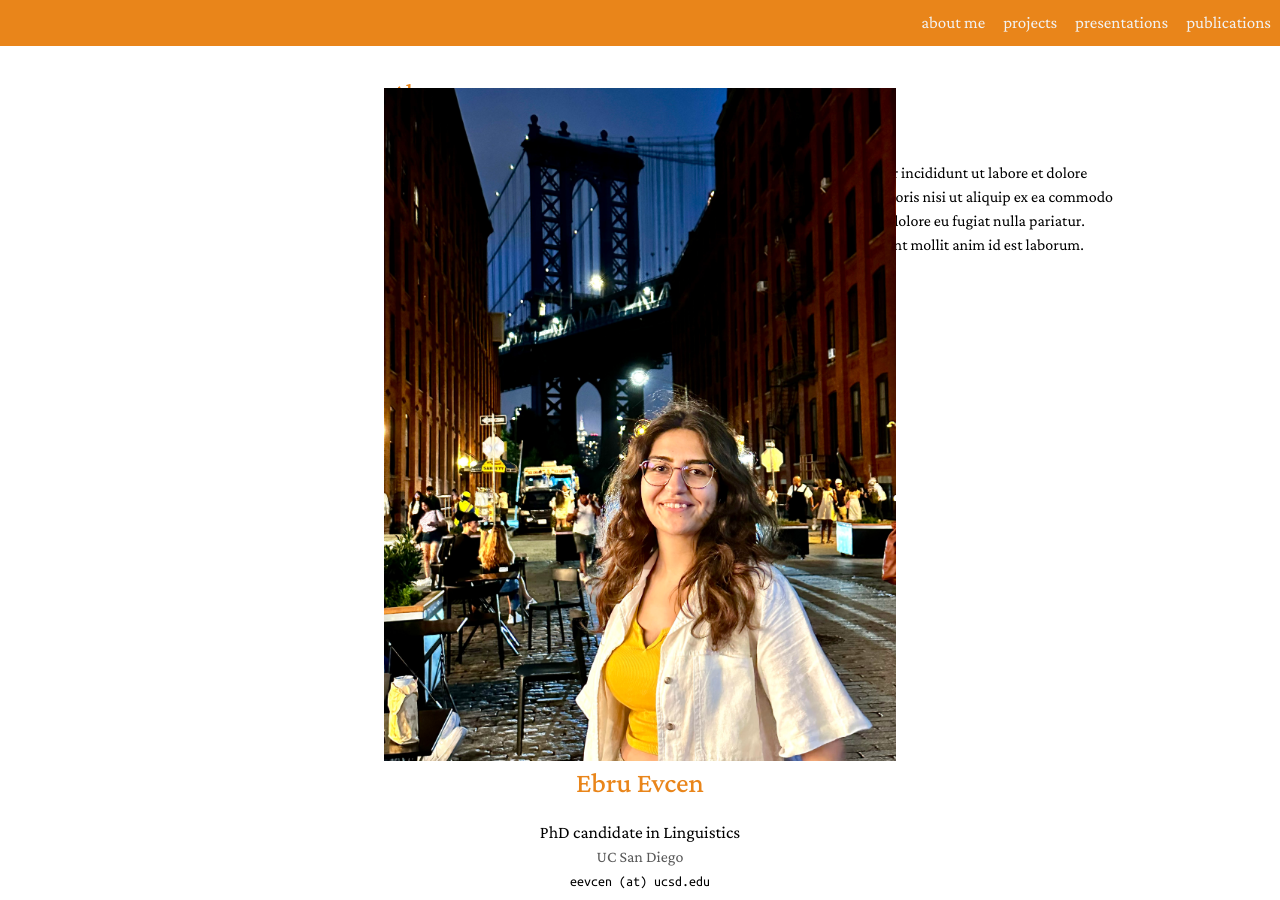
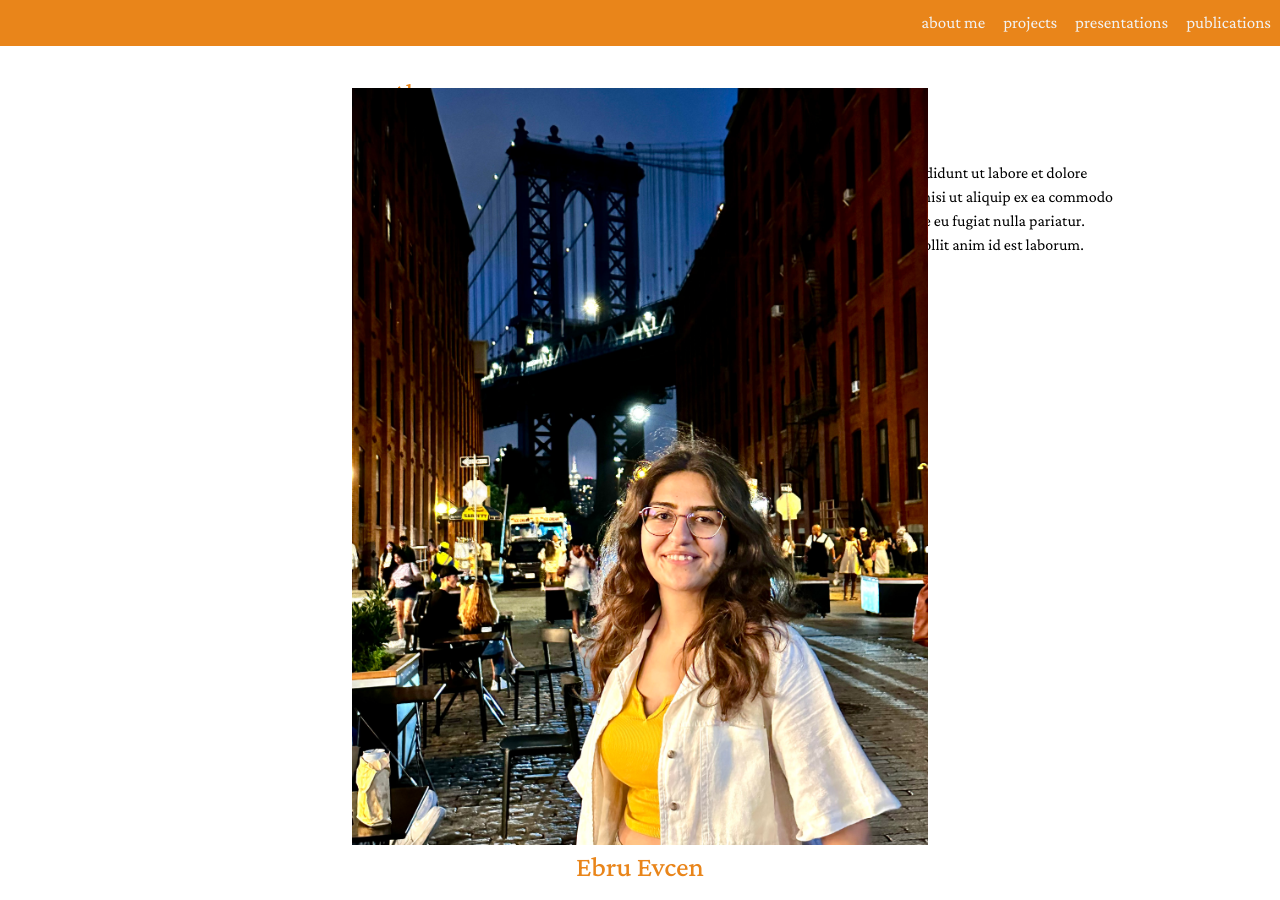
Before and after one commit to ebruevcen/ebruevcen.github.io, a Jekyll site: the page built from index.md, in a window 1280 px wide. Built offline with Jekyll 4.4.1, drawn with Linux system fonts in a browser that asks for light colours; a style sheet for code colours, icons or effects is not loaded.

Commit message:
Update minimal-light.scss

```diff
--- a/_sass/minimal-light.scss
+++ b/_sass/minimal-light.scss
@@ -48,13 +48,13 @@ education { font-weight: 500; font-size: 115%; }
 
 papertitle { font-weight: 600; font-size: 100%; }
 
-.image { border-radius: 0.25em; border: 0; display: inline-block; position: relative; }
+.image { border-radius: 0.35em; border: 0; display: inline-block; position: relative; }
 
 .image:before { -moz-transition: opacity 0.2s ease-in-out; -webkit-transition: opacity 0.2s ease-in-out; -ms-transition: opacity 0.2s ease-in-out; transition: opacity 0.2s ease-in-out; border-radius: 0.35em; content: ''; display: block; height: 100%; left: 0; opacity: 0.5; position: absolute; top: 0; width: 100%; }
 
 .image.avatar img {
     border-radius: 0; /* Remove circular border radius */
-    width: 40%; /* Make the image take up the full width of the container */
+    width: 45%; /* Make the image take up the full width of the container */
     padding: 0; /* Remove padding */
 }
 
```
